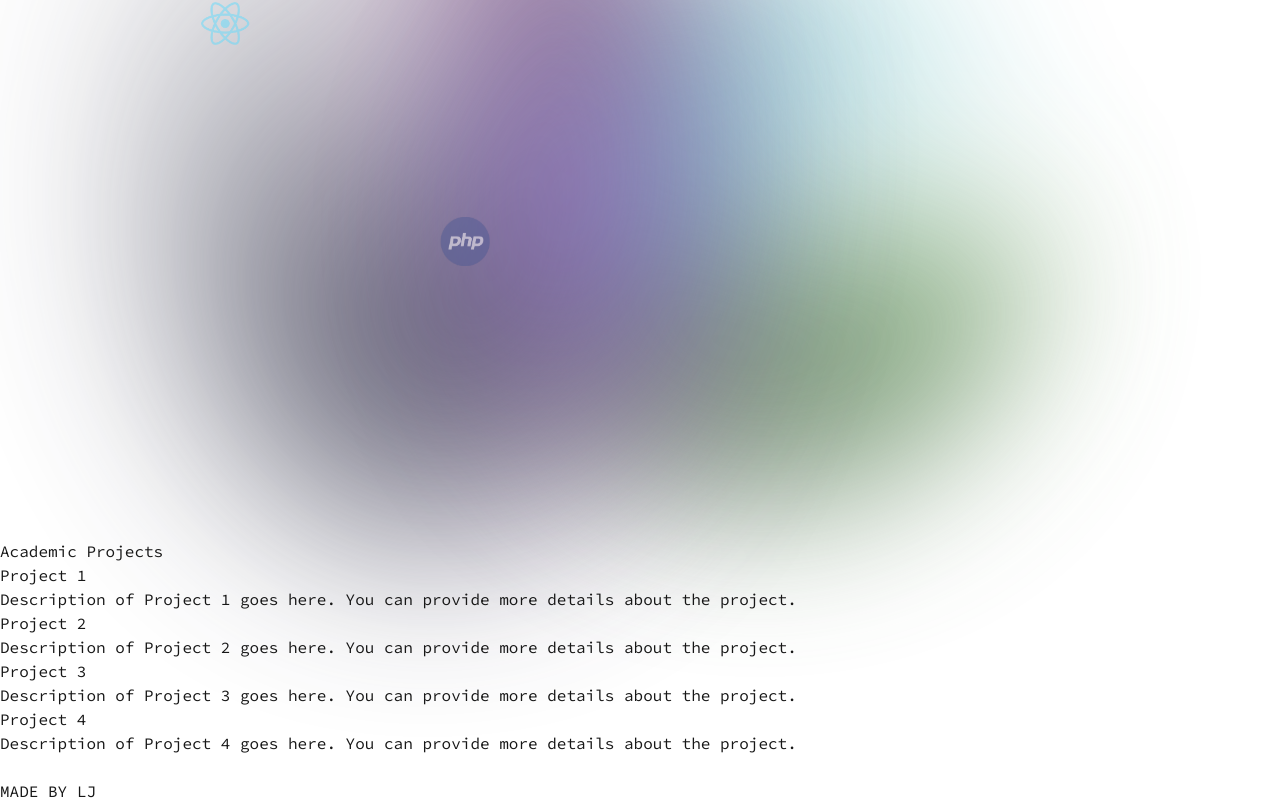
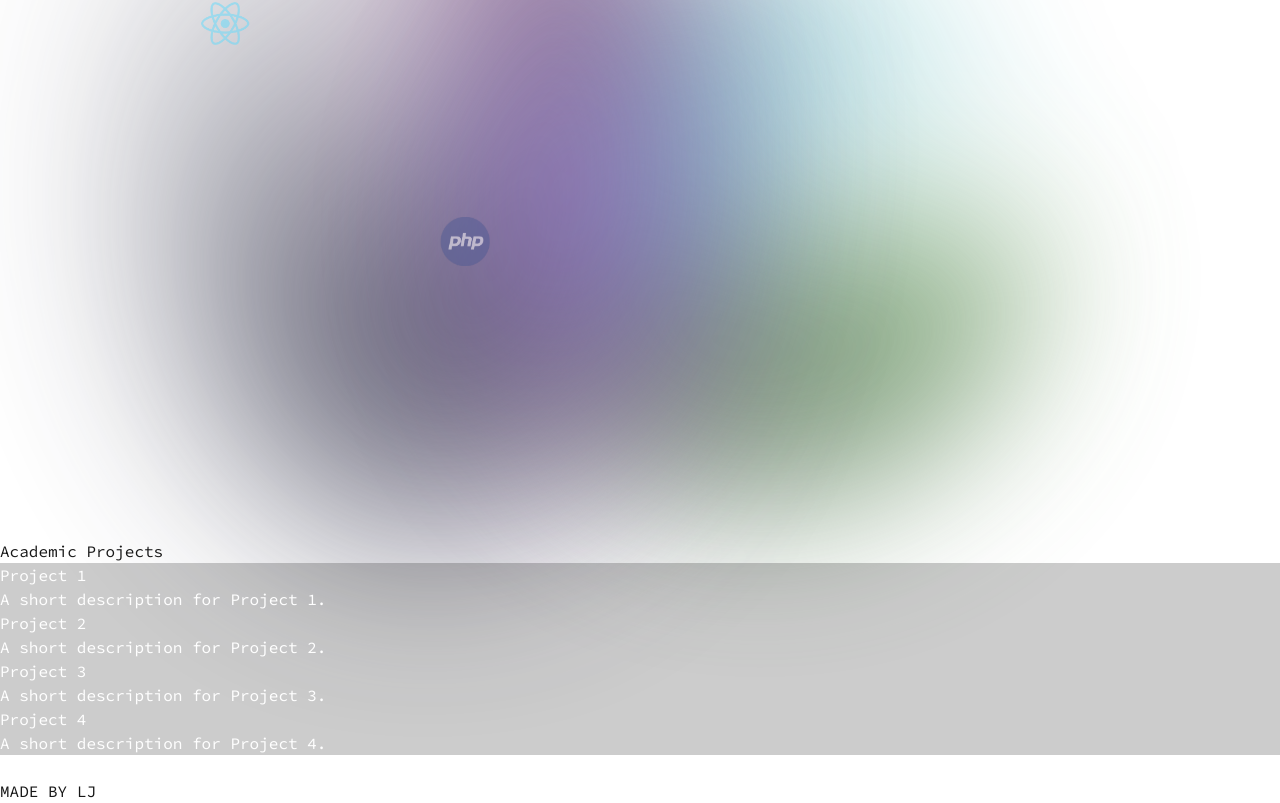
Before and after one commit to lamyafj/portfolio, a Next.js app: page / in a window 1280 px wide. Shown: the part 290-1093 px from the top of the page. Built offline with nearby package versions, Linux system fonts and the light colour scheme; a web font is replaced by a local one.

Commit message:
projects

```diff
--- a/src/app/page.tsx
+++ b/src/app/page.tsx
@@ -1,8 +1,11 @@
 // import { color } from "framer-motion";
 import Image from "next/image";
 import SkillCarousel from "./skillCarousel";
+import Projects from "./projects";
 
 // const skill=['./react.png','./node.png','./php.png','./python.png','./java.png']
+
+
 
 export default function Home() {
   return (
@@ -41,16 +44,7 @@ export default function Home() {
       <main className="flex flex-col gap-8 items-center sm:items-center">
         <p>Academic Projects</p>
 
-        <div className="grid grid-cols-1 sm:grid-cols-2 md:grid-cols-2 lg:grid-cols-2 gap-4">
-              {[1, 2, 3, 4].map((project) => (
-                <div key={project} className="bg-black/20 p-6 rounded-md shadow-sm cursor-pointer border-2 border-gray-50 hover:border-black transition-colors duration-300">
-                  <h2 className="text-xl font-semibold mb-4">Project {project}</h2>
-                  <p className="text-white-700">Description of Project {project} goes here. You can provide more details about the project.</p>
-                  <div className="col-start-2 row-start-1 row-end-3 sm:mt-4 lg:mt-4 xl:mt-4">
-                  </div>
-                </div>
-              ))}
-            </div>
+     <Projects/>
       </main>
 
       <footer className="mt-16  flex flex-col items-center justify-center">
--- /dev/null
+++ b/src/app/projects.tsx
@@ -0,0 +1,141 @@
+"use client";
+import { useState } from "react";
+import { motion, AnimatePresence } from "framer-motion";
+// import Image from "next/image";
+
+const projects = [
+  {
+    src: "/path/to/image1.jpg",
+    alt: "Project 1",
+    title: "Project 1",
+    description: "A short description for Project 1.",
+    moreInfo:
+      "More detailed information about Project 1 including technologies, challenges, and outcomes.",
+  },
+  {
+    src: "/path/to/image2.jpg",
+    alt: "Project 2",
+    title: "Project 2",
+    description: "A short description for Project 2.",
+    moreInfo:
+      "More detailed information about Project 2 including technologies, challenges, and outcomes.",
+  },
+  {
+    src: "/path/to/image3.jpg",
+    alt: "Project 3",
+    title: "Project 3",
+    description: "A short description for Project 3.",
+    moreInfo:
+      "More detailed information about Project 3 including technologies, challenges, and outcomes.",
+  },
+  {
+    src: "/path/to/image4.jpg",
+    alt: "Project 4",
+    title: "Project 4",
+    description: "A short description for Project 4.",
+    moreInfo:
+      "More detailed information about Project 4 including technologies, challenges, and outcomes.",
+  },
+];
+
+function ProjectCard({ project, isExpanded, onToggleExpand }) {
+  // Local state for ripple effect(s)
+  const [ripples, setRipples] = useState([]);
+
+  const handleClick = (e) => {
+    // Get click coordinates relative to the card element
+    const rect = e.currentTarget.getBoundingClientRect();
+    const x = e.clientX - rect.left;
+    const y = e.clientY - rect.top;
+    const newRipple = { x, y, id: Date.now() };
+
+    setRipples((prev) => [...prev, newRipple]);
+
+    // Remove the ripple after the animation (600ms)
+    setTimeout(() => {
+      setRipples((prev) => prev.filter((r) => r.id !== newRipple.id));
+    }, 600);
+
+    // Toggle expansion for background/text color and extra info
+    onToggleExpand();
+  };
+
+  return (
+    <motion.div
+      layout
+      onClick={handleClick}
+      // Animate background and text color based on isExpanded.
+      // When expanded, the card's background becomes white and text black.
+      animate={{
+        backgroundColor: isExpanded ? "#fff" : "rgba(0, 0, 0, 0.2)",
+        color: isExpanded ? "#000" : "#fff",
+      }}
+      transition={{ duration: 0.3 }}
+      className="self-start relative p-6 rounded-md shadow-sm cursor-pointer border-2 border-gray-50 hover:border-black transition-colors duration-300 overflow-hidden"
+    >
+      {/* Ripple Effect */}
+      {ripples.map((ripple) => (
+        <motion.span
+          key={ripple.id}
+          initial={{ scale: 0, opacity: 0.8 }}
+          animate={{ scale: 10, opacity: 0 }}
+          transition={{ duration: 0.6, ease: "easeOut" }}
+          className="absolute rounded-full bg-white"
+          style={{
+            width: 20,
+            height: 20,
+            left: ripple.x - 10,
+            top: ripple.y - 10,
+            pointerEvents: "none",
+          }}
+        />
+      ))}
+
+      {/* Use text-current so children inherit the animated color */}
+      <h2 className="text-xl font-semibold mb-4 text-current">
+        {project.title}
+      </h2>
+      <p className="text-current">{project.description}</p>
+
+      <AnimatePresence>
+        {isExpanded && (
+          <motion.div
+            layout
+            initial={{ opacity: 0, height: 0 }}
+            animate={{ opacity: 1, height: "auto" }}
+            exit={{ opacity: 0, height: 0 }}
+            transition={{ duration: 0.3 }}
+            className="mt-4 overflow-hidden"
+          >
+            <p className="text-current">{project.moreInfo}</p>
+            {/* If you want to include an image, uncomment below */}
+            {/* <Image src={project.src} alt={project.alt} width={500} height={300} /> */}
+          </motion.div>
+        )}
+      </AnimatePresence>
+    </motion.div>
+  );
+}
+
+export default function Projects() {
+  // Maintain expanded state for each card by index
+  const [expandedProjects, setExpandedProjects] = useState({});
+
+  const toggleExpand = (index) => {
+    setExpandedProjects((prev) => ({ ...prev, [index]: !prev[index] }));
+  };
+
+  return (
+    // items-start prevents grid items from stretching to match the tallest item
+    <div className="grid grid-cols-1 sm:grid-cols-2 gap-4 items-start">
+      {projects.map((project, index) => (
+        <ProjectCard
+          key={index}
+          project={project}
+          isExpanded={!!expandedProjects[index]}
+          onToggleExpand={() => toggleExpand(index)}
+        />
+      ))}
+    </div>
+  );
+}
```
